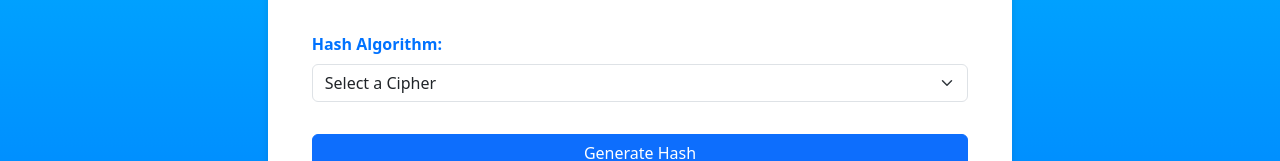
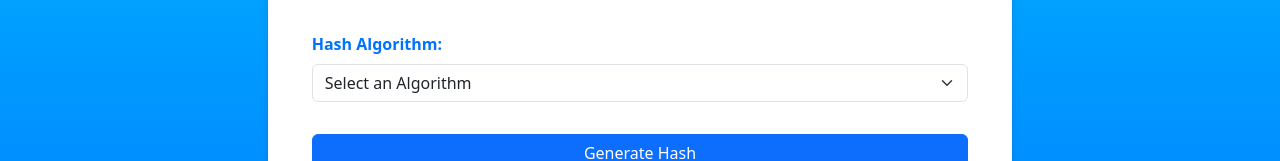
Before and after one commit to Muhtadi1Laskar/cipher-tool, a React (Vite) app: page /tools in a window 1280 px wide. Shown: the part 356-517 px from the top of the page. Built offline with nearby package versions, Linux system fonts and the light colour scheme; a web font is replaced by a local one.

Commit message:
Fixed the select tag placeholder of Hashcomponent

```diff
--- a/src/Components/HashComponent.jsx
+++ b/src/Components/HashComponent.jsx
@@ -64,7 +64,7 @@ export default function HashComponent() {
                     name="hash"
                     onChange={handleInputChange}
                     options={[
-                        { value: "", text: "Select a Cipher", disabled: true },
+                        { value: "", text: "Select an Algorithm", disabled: true },
                         ...hashOptions
                     ]}
                 />
```
